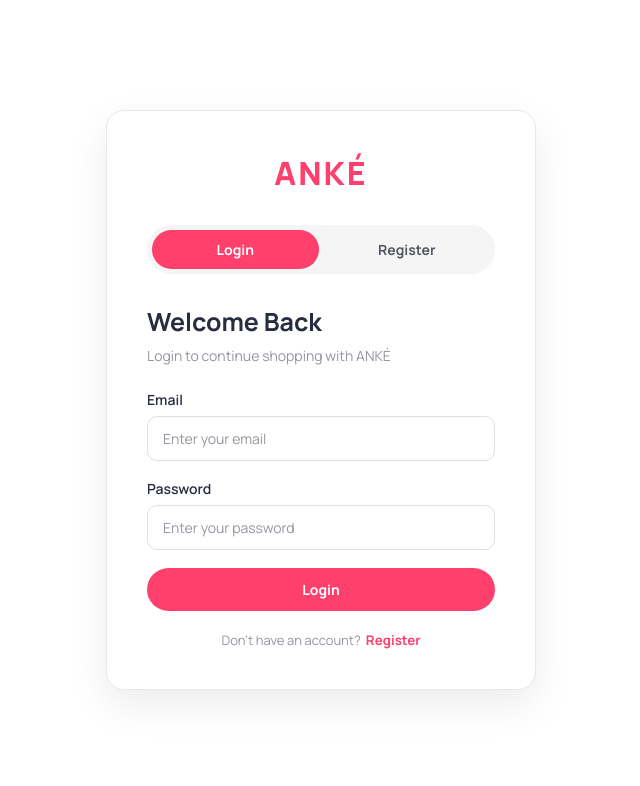
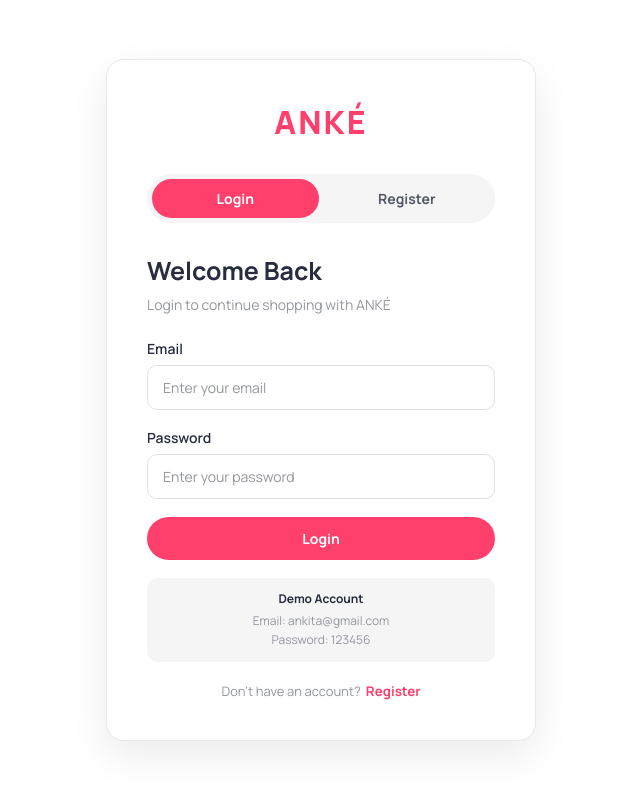
Before and after one commit to ankitadasz/E-CommerceWebsite, a React (Vite) app: page /auth in a window 1280 px wide. Shown: the top 786 px of the page, without its empty margins (319-959 px from the left). Built offline with nearby package versions, Linux system fonts and the light colour scheme.

Commit message:
Login page update

```diff
--- a/src/Auth.css
+++ b/src/Auth.css
@@ -177,3 +177,23 @@
 
     cursor: pointer;
 }
+.demo-credentials {
+    margin-top: 18px;
+    padding: 12px 15px;
+    background: var(--surface-secondary);
+    border-radius: 10px;
+    text-align: center;
+    font-size: 12px;
+    color: var(--text-muted);
+}
+
+.demo-credentials p {
+    margin-bottom: 5px;
+    color: var(--text-primary);
+    font-weight: 700;
+}
+
+.demo-credentials span {
+    display: block;
+    margin: 2px 0;
+}
--- a/src/Pages/Auth.jsx
+++ b/src/Pages/Auth.jsx
@@ -137,6 +137,11 @@ export const Auth = () => {
           <button type="submit" className="auth-submit">
             {isLogin ? "Login" : "Register"}
           </button>
+          <div className="demo-credentials">
+  <p>Demo Account</p>
+  <span>Email: ankita@gmail.com</span>
+  <span>Password: 123456</span>
+</div>
         </form>
 
         <p className="auth-switch-text">
```
